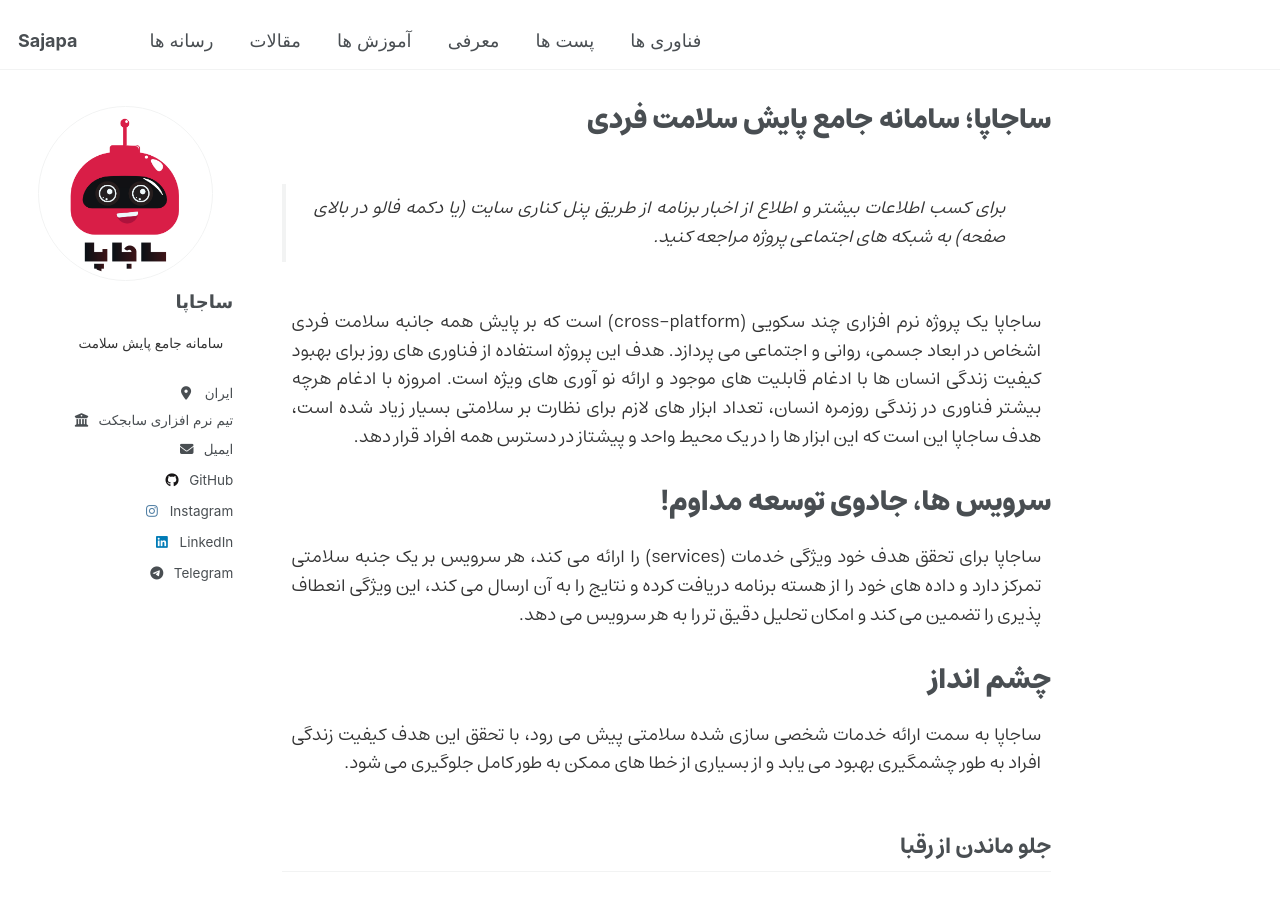
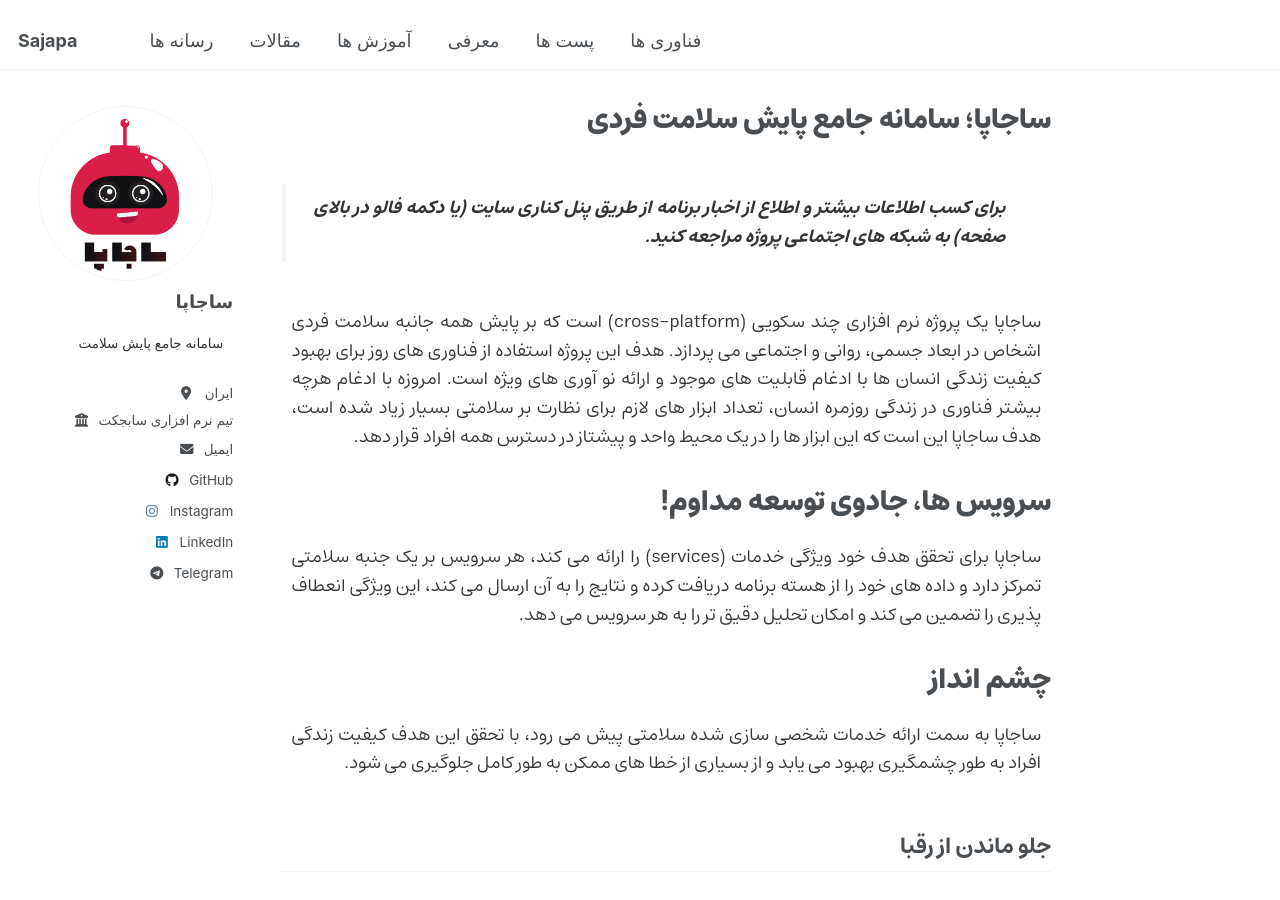
Before and after one commit to Subject-Team/SajapaApp, a Jekyll site: the page built from _pages/about.md, in a window 1280 px wide and 900 px high. Built offline with Jekyll 4.4.1, drawn with Linux system fonts in a browser that asks for light colours.

```diff
--- a/_pages/about.md
+++ b/_pages/about.md
@@ -9,7 +9,7 @@ redirect_from:
 
 <link rel="stylesheet" type="text/css" href="https://subject-team.github.io/SajapaApp/font.css">
 
-> برای کسب اطلاعات بیشتر و اطلاع از اخبار برنامه از طریق پنل کناری سایت (یا دکمه فالو در بالای صفحه) به شبکه های اجتماعی پروژه مراجعه کنید.
+> **برای کسب اطلاعات بیشتر و اطلاع از اخبار برنامه از طریق پنل کناری سایت (یا دکمه فالو در بالای صفحه) به شبکه های اجتماعی پروژه مراجعه کنید.**
 
 ساجاپا یک پروژه نرم افزاری چند سکویی (cross-platform) است که بر پایش همه جانبه سلامت فردی اشخاص در ابعاد جسمی، روانی و اجتماعی می پردازد. هدف این پروژه استفاده از فناوری های روز برای بهبود کیفیت زندگی انسان ها با ادغام قابلیت های موجود و ارائه نو آوری های ویژه است.
 امروزه با ادغام هرچه بیشتر فناوری در زندگی روزمره انسان، تعداد ابزار های لازم برای نظارت بر سلامتی بسیار زیاد شده است، هدف ساجاپا این است که این ابزار ها را در یک محیط واحد و پیشتاز در دسترس همه افراد قرار دهد.
```
